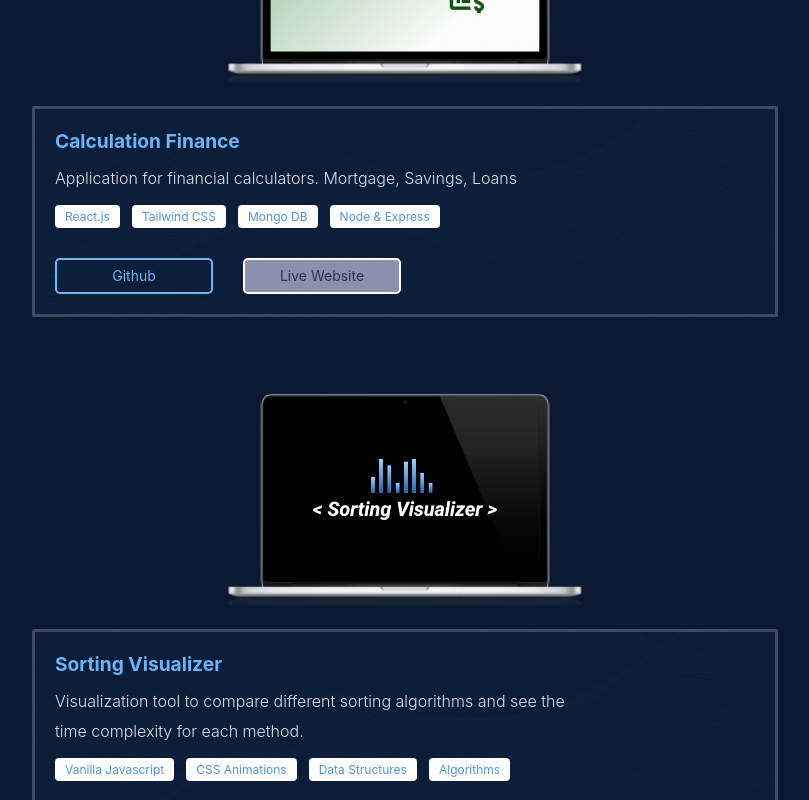
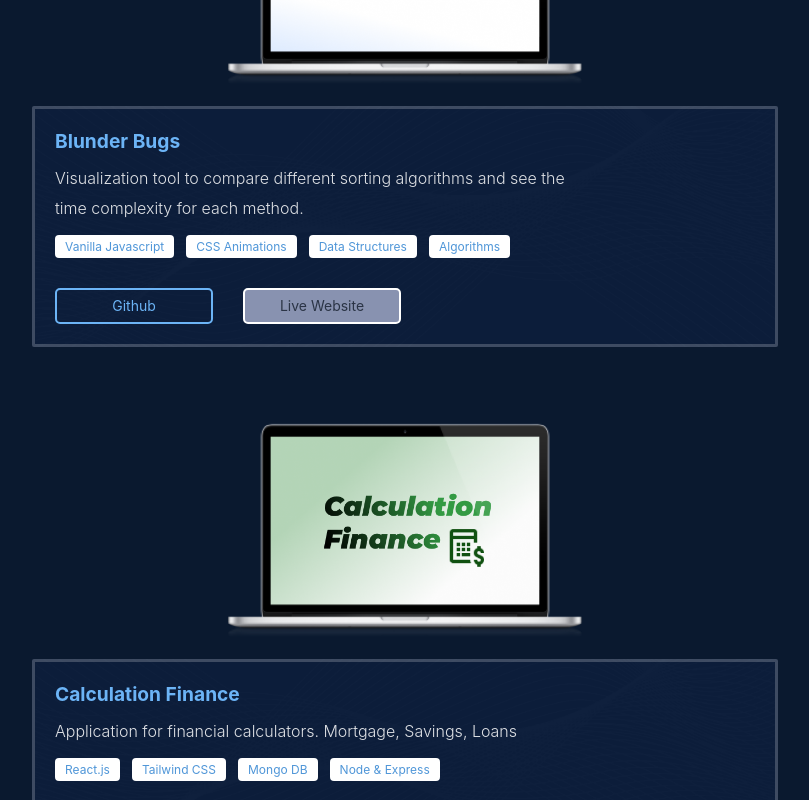
Before and after one commit to ColeThomasWinslow/React-Portfolio, a React (Create React App) app: page / in a window 1280 px wide. Shown: the part 1500-2300 px from the top of the page, without its empty margins (235-1044 px from the left). Built offline with nearby package versions, Linux system fonts and the light colour scheme.

Commit message:
Added Blunder Bugs

```diff
--- a/src/components/Projects/ProjectData.js
+++ b/src/components/Projects/ProjectData.js
@@ -1,6 +1,7 @@
 import Sorting from "./ProjectPhotos/Sorting.png";
 import PayRoll from "./ProjectPhotos/PayRoll.png";
 import CalculationFinance from "./ProjectPhotos/CalculationFinance.png";
+import BlunderBugs from "./ProjectPhotos/BlunderBugs.png";
 export const projectData = [
   {
     id: 1,
@@ -17,6 +18,20 @@ export const projectData = [
     desc: "Web application to track salary and payroll within a company, in addition logging employee contact information.",
     gitLink: "https://github.com/ColeThomasWinslow/Payroll",
     LiveLink: "https://payroll-app-ctw.herokuapp.com/Login",
+  },
+  {
+    id: 3,
+    title: "Blunder Bugs ",
+    img: BlunderBugs,
+    tech: [
+      { name: "Vanilla Javascript" },
+      { name: "CSS Animations" },
+      { name: " Data Structures" },
+      { name: "Algorithms" },
+    ],
+    desc: "Visualization tool to compare different sorting algorithms and see the time complexity for each method.",
+    gitLink: "https://github.com/ColeThomasWinslow/sorting-algo-visualizer",
+    LiveLink: "https://sortalgorithms.netlify.app/",
   },
   {
     id: 2,
```
Also changed, not shown: src/components/Projects/ProjectPhotos/BlunderBugs.png (added).
